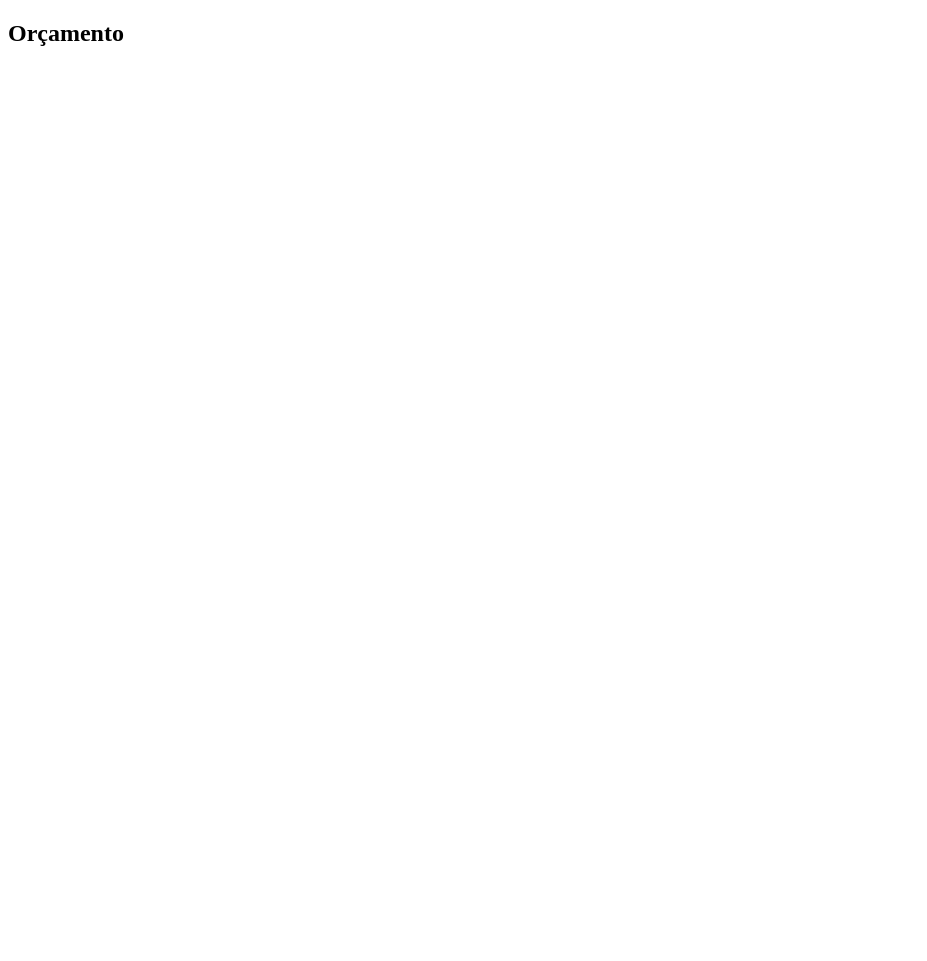
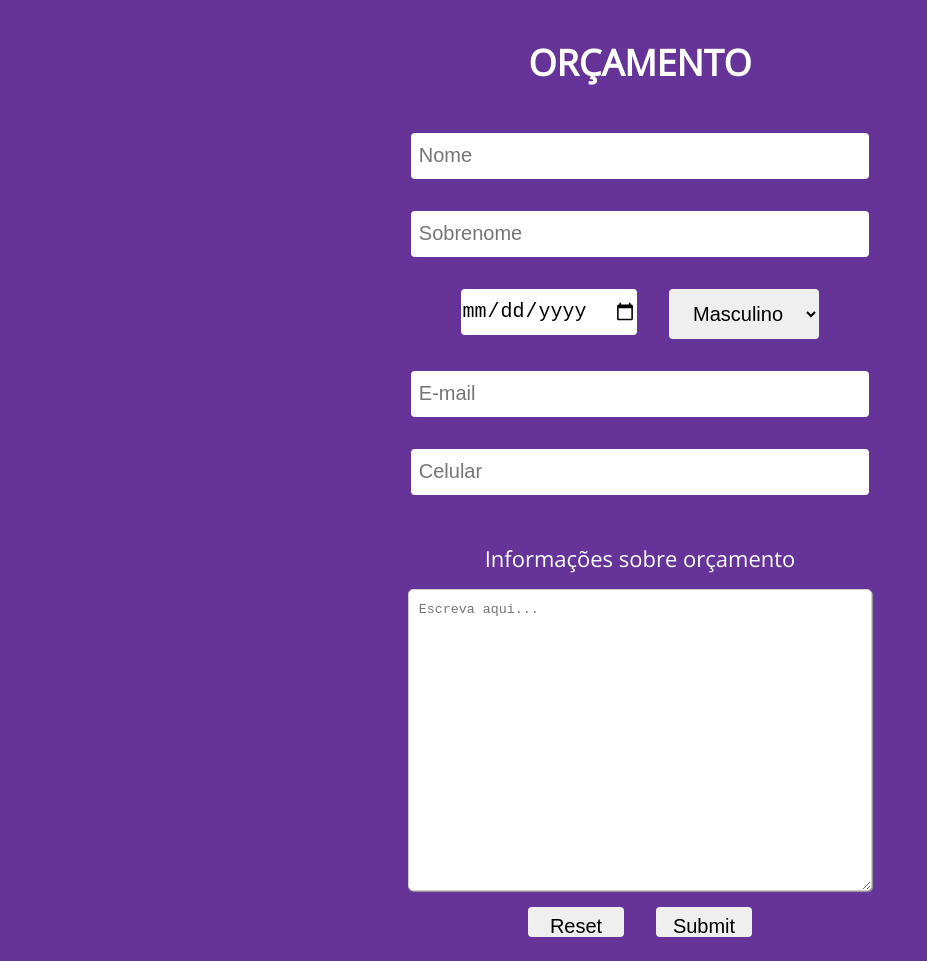
Before and after one commit to nivek-design/site-nivekdesign, a plain HTML site: page orcamento.html in a window 1280 px wide. Shown: the whole page, without its empty margins (0-927 px from the left). Before the commit the page ends 800 px from the top, so only its background shows below. Drawn offline with nearby package versions, Linux system fonts and the light colour scheme.

Commit message:
pagina de orçmanetos criada e formatada

```diff
--- a/media.css
+++ b/media.css
@@ -64,7 +64,7 @@
     }
 
     body {
-        padding: 0 !important;
+        padding:0 !important;
     }
 
     #home {
@@ -76,3 +76,6 @@
         padding: 8px;
         border-radius: 10px;
     }
+
+
+}
--- a/orcamento.html
+++ b/orcamento.html
@@ -5,14 +5,39 @@
     <meta http-equiv="X-UA-Compatible" content="IE=edge">
     <meta name="viewport" content="width=device-width, initial-scale=1.0">
     <link rel="stylesheet" href="style-orcamento.css">
+    <link rel="preconnect" href="https://fonts.googleapis.com">
+    <link rel="preconnect" href="https://fonts.gstatic.com" crossorigin>
+    <link href="https://fonts.googleapis.com/css2?family=Changa:wght@400;500;600&family=Open+Sans:ital,wght@0,300;0,400;1,500&display=swap" rel="stylesheet">
 
 
     <title>Orçamento</title>
 </head>
 <body>
     <section>
-        <div>
+        <div class="formulario">
+
             <h1>Orçamento</h1>
+                <input type="text" name="nome" placeholder="Nome">
+                <input type="text" name="sobrenome" placeholder="Sobrenome">
+                <div class="idade-sexo">
+                    <input type="date" name="idade" placeholder="Data de Nascimento">
+                    <select name="sexo" id="sexo" >
+                        <option value="masculino">Masculino</option>
+                        <option value="Feminino">Feminino</option>
+                    </select>
+                </div>
+                <input type="email" name="email" placeholder="E-mail">
+                <input type="tel" id="tel" name="celular" placeholder="Celular">
+
+        </div>
+
+        <div class="info-orcamento">
+            <span>Informações sobre orçamento</span>
+            <textarea name="info-orcamento" rows="5" cols="30" placeholder="Escreva aqui..."></textarea>
+        </div>
+        <div class="botoes">
+            <input type="reset">
+            <input type="submit">
         </div>
     </section>
 </body>
--- a/style-orcamento.css
+++ b/style-orcamento.css
@@ -0,0 +1,137 @@
+body {
+    background-color: rebeccapurple;
+}
+section {
+    width: 100%;
+}
+
+h1 {
+    font-size: 36px;
+    text-transform: uppercase;
+    text-align: center;
+    color: white;
+    font-family: 'Open Sans', sans-serif;
+}
+
+span {
+    font-size: 22px;
+    font-family: 'Open Sans', sans-serif;
+
+}
+
+input {
+
+    display: flex;
+    width: 35%;
+    transition: width 0.4s ease-in-out;
+    padding: 8px;
+    border: 0px;
+    border-radius: 4px;
+    margin: 1rem;
+    height: 30px;
+    font-size: 20px;
+
+}
+
+input:focus {
+    background-color: rgba(65, 0, 102, 0.685) ;
+    color: white;
+    border: 3px solid rgba(70, 2, 109, 0.685) ;
+    width: 40%;
+
+}
+
+.formulario {
+    display: grid;
+    justify-items: center;
+    width: 100%;
+    border: 0px ;
+
+}
+
+.info-orcamento {
+    display: grid;
+    justify-items: center;
+    width: 100%;
+    border: 0px ;
+    border-bottom: 10px;
+    color: white;
+
+}
+
+.botoes {
+    display: flex;
+    justify-items: center;
+    justify-content: center;
+    width: 100%;
+    border: 0px ;
+    border-bottom: 10px;
+
+}
+
+input[type=submit]:hover {
+    background-color:rgb(0, 121, 20) ;
+    color: white;
+}
+input[type=reset]:hover {
+    background-color:rgb(146, 1, 1) ;
+    color: white;
+}
+
+.idade-sexo {
+
+    display: inline-flex;
+}
+
+select {
+    width: 150px;
+    display: flex;
+    padding: 8px ;
+    border: none;
+    border-radius: 4px;
+
+    margin: 1rem;
+    height: 50px;
+    text-align: center;
+    font-size: 20px;
+}
+select:hover {
+    background-color:rgba(65, 0, 102, 0.685) ;
+    color: white;
+}
+
+input[type=submit] {
+    width: 6rem;
+    justify-content: center;
+    align-content: center;
+    display: flex;
+    flex-wrap: wrap;
+}
+input[type=reset] {
+    width: 6rem;
+    justify-content: center;
+    align-content: center;
+    display: flex;
+    flex-wrap: wrap;
+}
+
+textarea {
+    padding: 10px;
+    max-width: 100%;
+    line-height: 1.5;
+    border-radius: 5px;
+    border: 1px solid #ccc;
+    box-shadow: 1px 1px 1px #999;
+    width: 35%;
+    height: 280px;
+    margin-top: 1rem;
+}
+
+input[type=date] {
+    width: 10rem;
+    justify-content: center;
+}
+
+.info-orcamento span {
+    margin-top: 2rem;
+}
```
